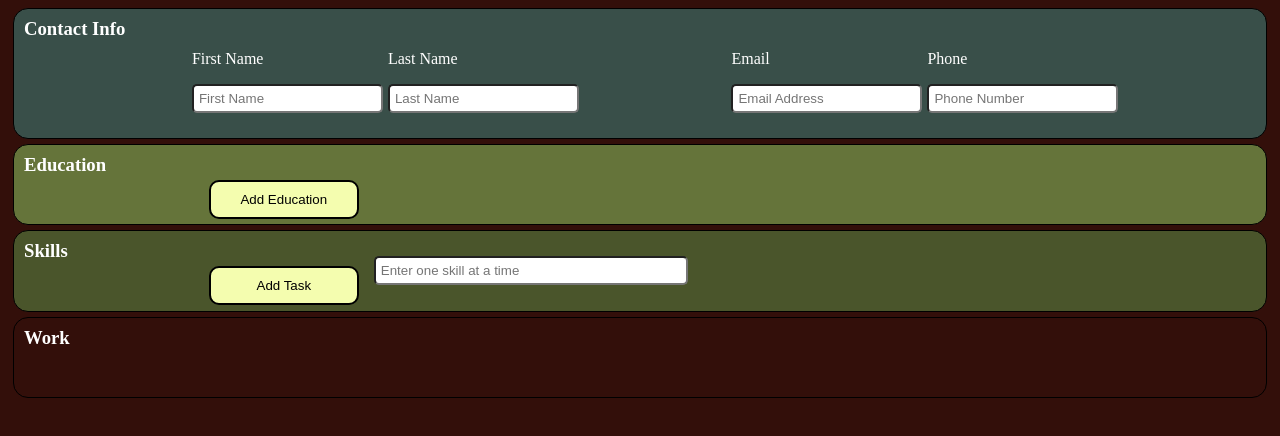
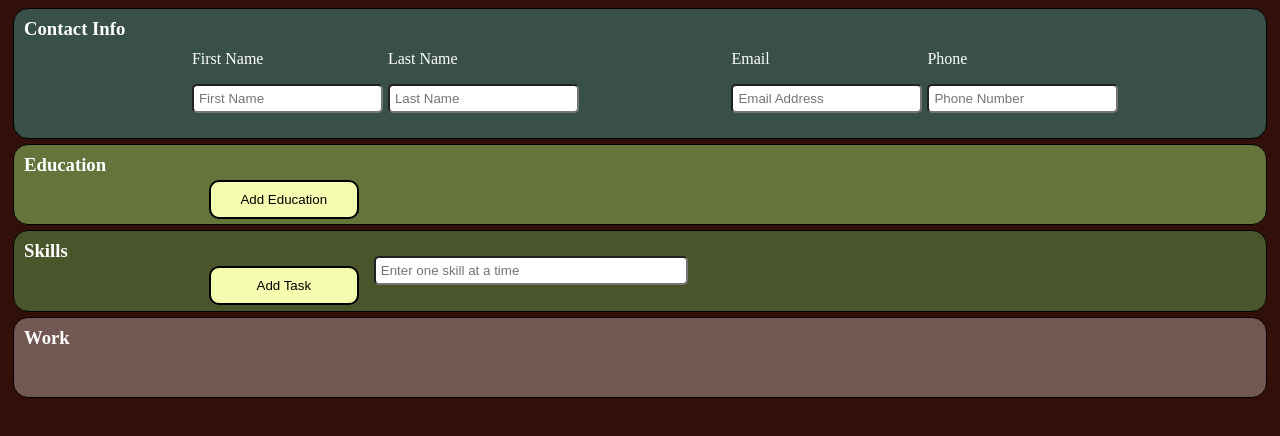
Before and after one commit to MR-Farabough/cvApplication, a React (Vite) app: page / in a window 1280 px wide. Shown: the top 436 px of the page. Built offline with nearby package versions, Linux system fonts and the light colour scheme.

Commit message:
Added card color

```diff
--- a/src/styles/Card.css
+++ b/src/styles/Card.css
@@ -70,6 +70,10 @@ div.active {
   background-color: #4a552b;
 }
 
+.four {
+  background-color: #725752;
+}
+
 .header {
   position: relative;
   bottom: 20px;
```
